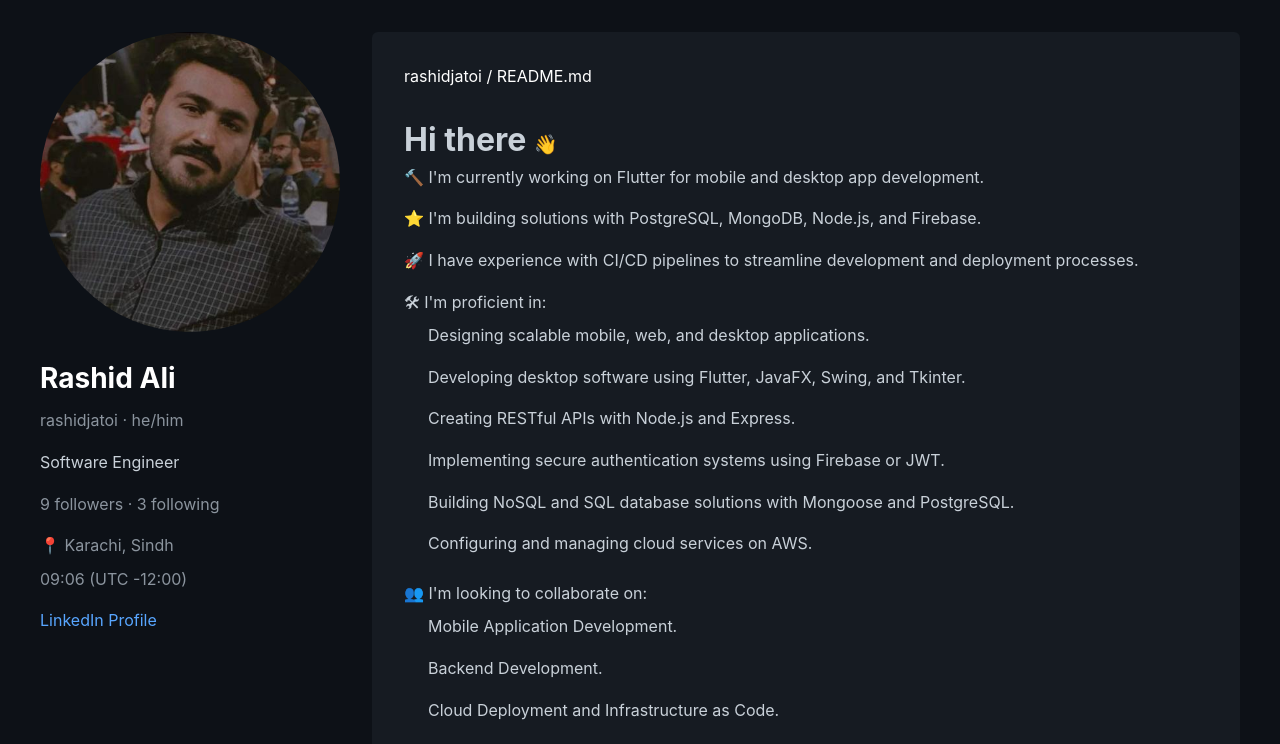
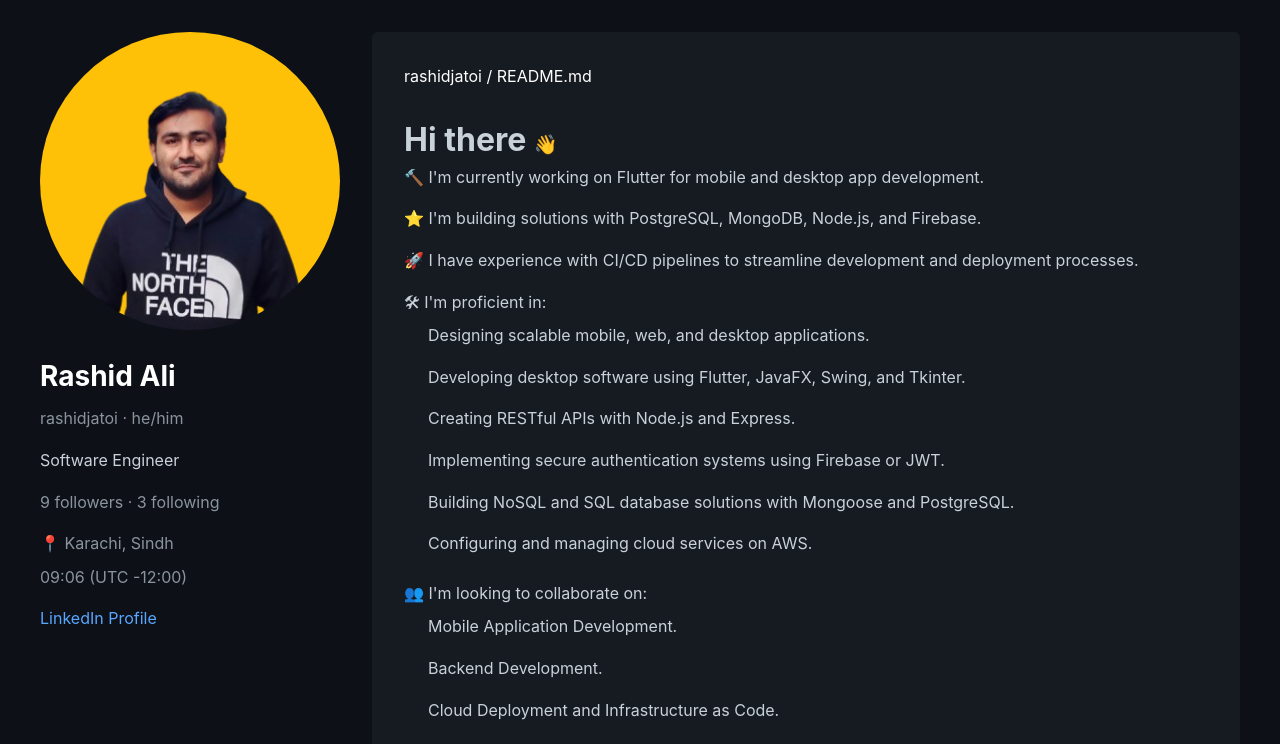
Before and after one commit to rashidjatoi/rashidjatoi.github.io, a plain HTML site: page index.html in a window 1280 px wide. Shown: the top 744 px of the page. Drawn offline with Linux system fonts and the light colour scheme.

Commit message:
Update index.html

```diff
--- a/index.html
+++ b/index.html
@@ -5,7 +5,7 @@
     <meta charset="UTF-8">
     <meta name="viewport" content="width=device-width, initial-scale=1.0">
     <title>Rashid Ali - Portfolio</title>
-    <link rel="icon" type="image/x-icon" href="./assets/profile-pic.jpg">
+    <link rel="icon" type="image/x-icon" href="./assets/profile.png">
 
     <link rel="stylesheet" href="css/style.css">
 </head>
@@ -13,7 +13,7 @@
 <body>
     <div class="container">
         <div class="profile-section">
-            <img src="assets/profile-pic.jpg" alt="Rashid Ali" class="profile-pic">
+            <img src="assets/profile.png" alt="Rashid Ali" class="profile-pic">
             <h1 class="profile-name">Rashid Ali</h1>
             <p class="profile-username">rashidjatoi · he/him</p>
             <p class="profile-title">Software Engineer</p>
```
